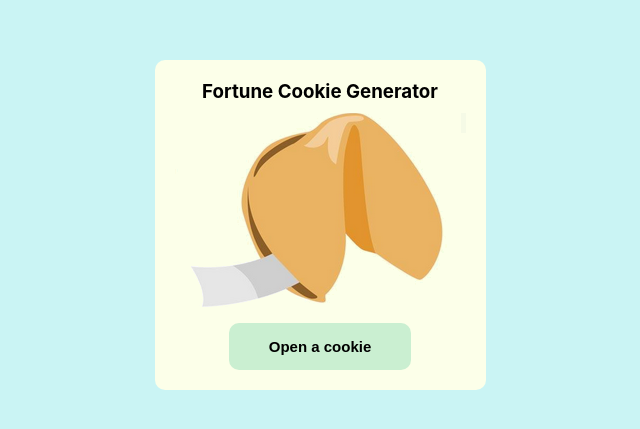
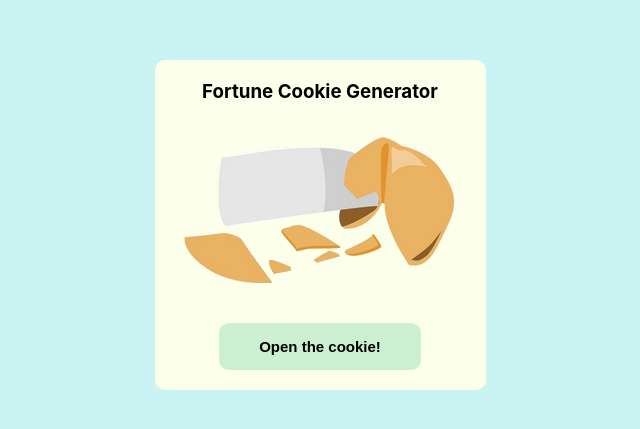
Before and after one commit to tiffany-m/random_generator, a React (Create React App) app: page / in a window 1280 px wide. Shown: the part 175-604 px from the top of the page, without its empty margins (320-960 px from the left). Built offline with nearby package versions, Linux system fonts and the light colour scheme.

Commit message:
first try

```diff
--- a/src/components/Fortunes.js
+++ b/src/components/Fortunes.js
@@ -34,8 +34,8 @@ class Fortunes extends Component {
         <div className="fortune-text">{cookieOpened ? fortune : ''}</div>
         <button className="fortune-button" onClick={() => this.newFortune()}>
           {cookieOpened
-            ? 'Do you want to open a new cookie?'
-            : 'Open a cookie'}
+            ? 'Do you want to open another cookie?'
+            : 'Open the cookie!'}
         </button>
       </>
     );
--- a/src/components/Main/Main.js
+++ b/src/components/Main/Main.js
@@ -3,14 +3,31 @@ import Fortunes from '../Fortunes'
 import './Main.css'
 
 class Main extends Component {
+  state = {
+    fortune: '',
+    cookieOpened: false,
+  };
+
+  newCookiePic() {
+    const { cookieOpened } = this.state;
+
+    this.setState({
+      cookieOpened: !cookieOpened,
+    });
+  }
+
   render() {
+    const { cookieOpened } = this.state;
+
     return (
-      <div className='container'>
+      <div className="container">
         <h3>Fortune Cookie Generator</h3>
-        <img className='fortune-image' src='cookie1.png' alt='cookie' />
+        {cookieOpened
+          ? <img className="fortune-image" src="cookie1.png" alt="cookie" />
+          : <img className="fortune-image" src="cookie2.png" alt="cookie" />}
         <Fortunes />
       </div>
-    )
+    );
   }
 }
 
```
Also changed, not shown: 1 other file (tests, documents, lock files or other folders).
